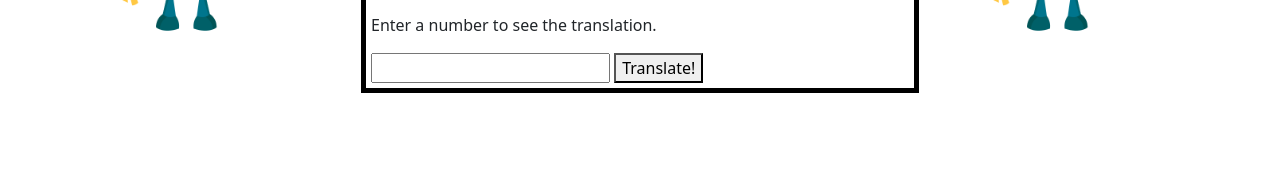
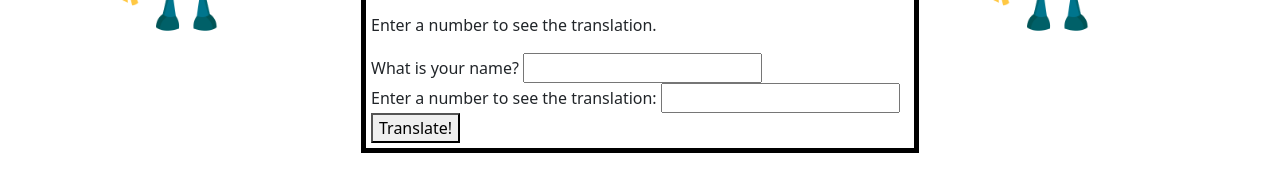
Before and after one commit to MaxBetich/mr-robogers-neighborhood, a plain HTML site: page index.html in a window 1280 px wide. Shown: the part 189-380 px from the top of the page. Drawn offline with Linux system fonts and the light colour scheme.

Commit message:
update UI to add name field

```diff
--- a/index.html
+++ b/index.html
@@ -15,7 +15,10 @@
       <p>Mr. Roboger is a friendly robot that lives down the street. He is always <em>very</em> happy to meet new people, but can only speak in numbers. Use this translator to see what he is saying!</p>
       <p>Enter a number to see the translation.</p>
       <form>
-        <input id="number" type="number">
+        <label for="name">What is your name?</label>
+        <input id="name" type="text" name="name"><br>
+        <label for="number">Enter a number to see the translation:</label>
+        <input id="number" type="number" name="number"><br>
         <button type="submit" id="btn">Translate!</button>
       </form>
     </div>
```
